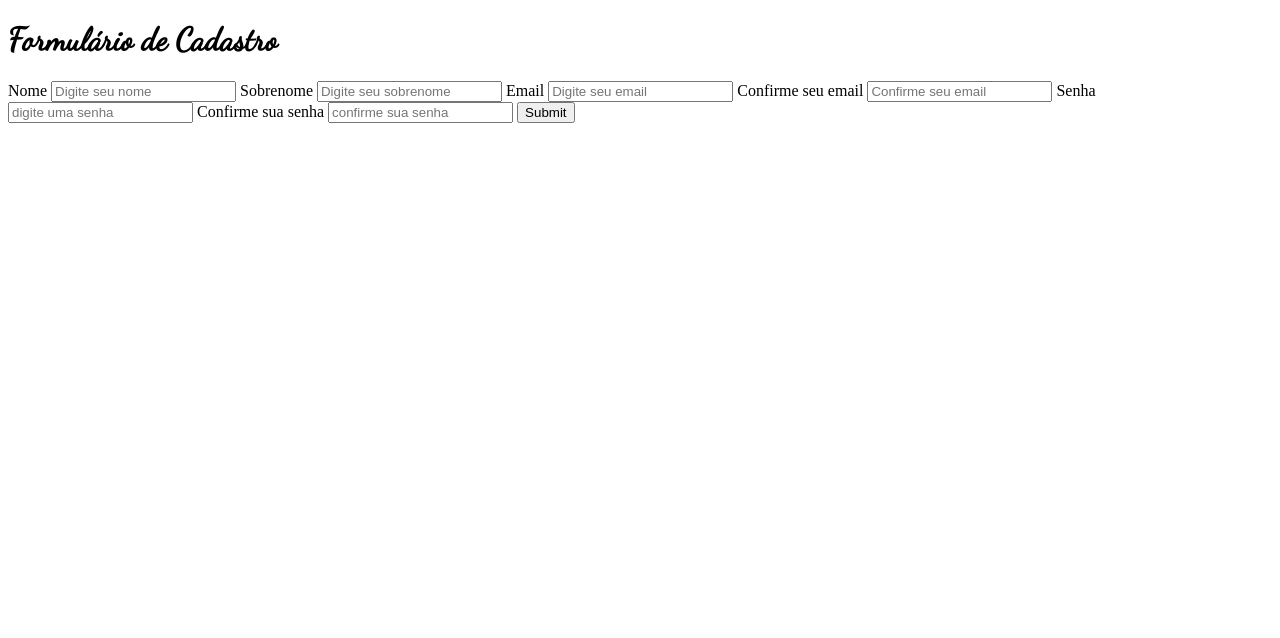
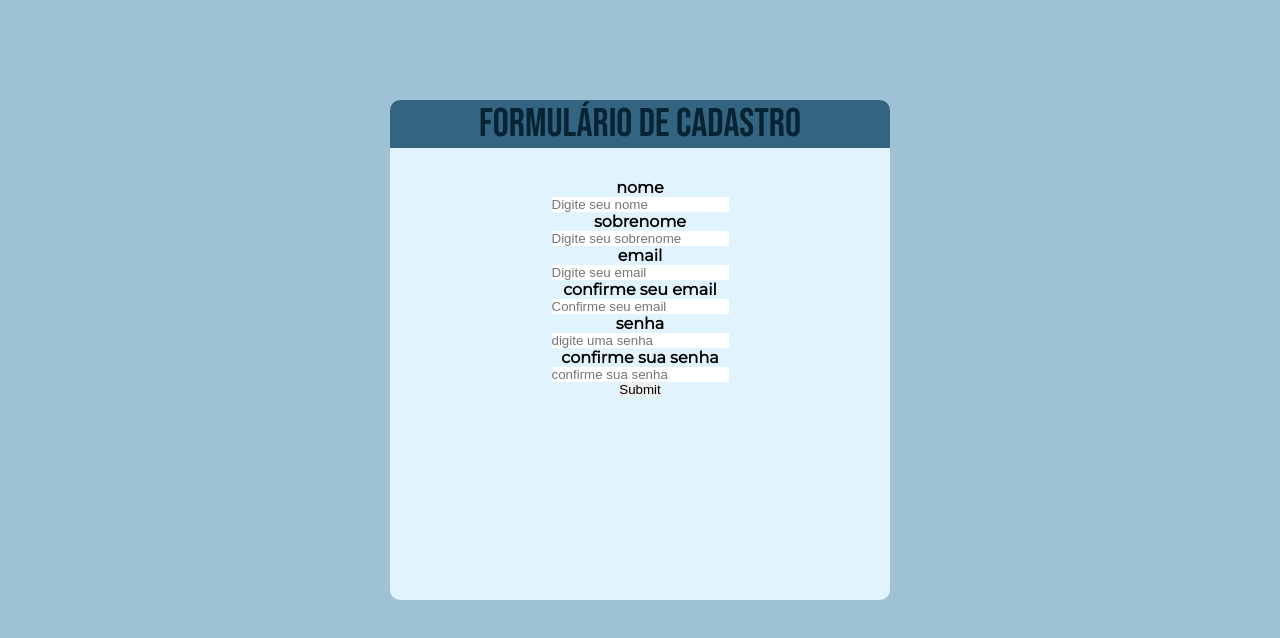
Before and after one commit to saulogomesdocarmo/formulario_html_css, a plain HTML site: page index.html in a window 1280 px wide. Drawn offline with Linux system fonts and the light colour scheme.

Commit message:
Estilização do Formulário

```diff
--- a/index.html
+++ b/index.html
@@ -8,8 +8,11 @@
 </head>
 <body>
     <form>
-        <h1>Formulário de Cadastro</h1>
+
         <main>
+
+            <h1>Formulário de Cadastro</h1>
+
             <label for="nome">Nome</label>
             <input type="text" name="nome" placeholder="Digite seu nome" required>
 
@@ -26,7 +29,7 @@
             <input type="password" name="confirmacaoemail" placeholder="digite uma senha" required>
 
             <label for="confirmacaosenha">Confirme sua senha</label>
-            <input type="password" name="confirmacaosenha" placeholder="confirme sua senha" required>
+            <input type="password" name="confirmacaosenha" placeholder="confirme sua senha" required class="confsenha">
 
             <input type="submit">
         </main>
--- a/style.css
+++ b/style.css
@@ -7,29 +7,80 @@
 }
 
 @font-face {
-    font-family: 'poets';
-    src: url('Poetsenone-Regular.tff')format('truetype');
+    font-family: 'bebas';
+    src: url('BebasNeue-Regular.ttf') format('truetype');
     font-weight: normal;
 }
 
-@font-face {
-    font-family: 'dancig';
-    src: url('DancingScript-VariableFont_wght.ttf')format('truetype');
-    font-weight: normal;
+:root{
+
+    --cor01:#E1F4FE;
+    --cor02:#9EC1D5;
+    --cor3:#52798E;
+    --cor4:#346580;
+    --cor5:#153E55;
+    --cor6:#042333;
+
+    --preto:#000000;
+    --branco:#ffffff;
+
+    --font-padrão:'montserrat','sans-serif';
+    --font-titulo:'bebas','sans-serif';
 }
-
-@font-face {
-    font-family: 'lobstar';
-    src: url('Lobster-Regular.ttf') format(truetype);
-    font-weight: normal;
+*{
+    margin: 0px;
+    padding: 0px;
 }
-:root{
-    --font-padrão:'montserrat','sans-serif';
-    --font-titulo:'poets',cursive;
-    --font-decorativa:'dancig',cursive;
-    --font-teste:'lobstar',cursive;
+body{
+    font-family: var(--font-padrão);
+    font-weight: 600;
+    background-color: var(--cor02);
 }
 
 h1{
-    font-family: var(--font-decorativa);
+    font-family: var(--font-titulo);
+    font-weight: normal;
+    font-size: 2.5em;
+    color:var(--cor6);
+    text-align: center;
+
+    background-color: var(--cor4);
+    margin-bottom: 30px;
+
+    border-top-left-radius: 10px;
+    border-top-right-radius: 10px;
 }
+
+main{
+    min-width: 300px;
+    max-width: 500px;
+    min-height: 500px;
+    max-height: 5000px;
+
+    background-color: var(--cor01);
+    margin: auto;
+    margin-top: 100px;
+
+    border-top-right-radius: 10px;
+    border-top-left-radius: 10px;
+    border-bottom-right-radius: 10px;
+    border-bottom-left-radius: 10px ;
+
+
+
+}
+
+main > label{
+    display: block;
+    text-align: center;
+    text-transform: lowercase;
+
+}
+
+main > input{
+   display: block;
+   margin: auto;
+   outline: none;
+
+   border: none;
+}
```
Also changed, not shown: BebasNeue-Regular.ttf (added), DancingScript-VariableFont_wght.ttf (deleted), Lobster-Regular.ttf (deleted), PoetsenOne-Regular.ttf (deleted).
